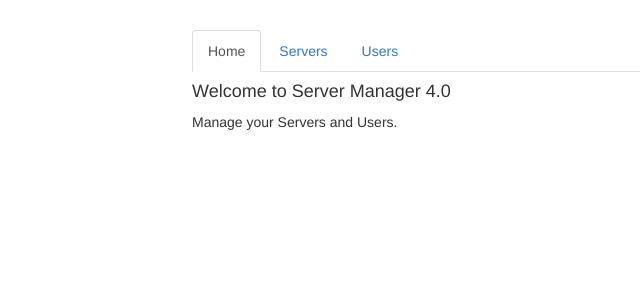
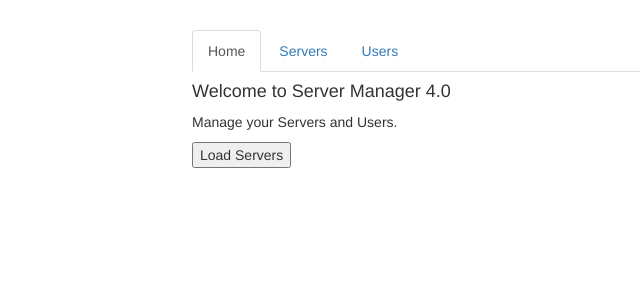
Before and after one commit to AmeyaChavre/Ng-Router, an Angular app: page / in a window 1280 px wide. Shown: the top 300 px of the page, without its empty margins (73-713 px from the left). Built offline with nearby package versions, Linux system fonts and the light colour scheme.

Commit message:
Commit#45

```diff
--- a/src/app/home/home.component.html
+++ b/src/app/home/home.component.html
@@ -1,2 +1,3 @@
 <h4>Welcome to Server Manager 4.0</h4>
 <p>Manage your Servers and Users.</p>
+<button>Load Servers</button>
```
